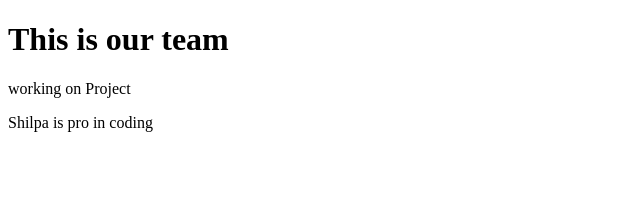
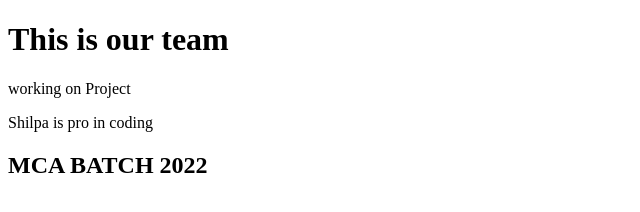
Before and after one commit to arpitasamanta/team, a plain HTML site: page index.html in a window 1280 px wide. Shown: the whole page, without its empty margins (0-640 px from the left). Drawn offline with Linux system fonts and the light colour scheme.

Commit message:
Update index.html

```diff
--- a/index.html
+++ b/index.html
@@ -10,5 +10,6 @@
     <h1>This is our team</h1>
     <p>working on Project</p>
     <p>Shilpa is pro in coding</p>
+    <h2>MCA BATCH 2022</h2>
   </body>
 </html>
```
